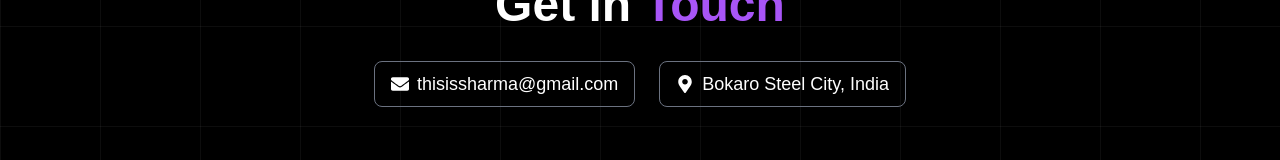
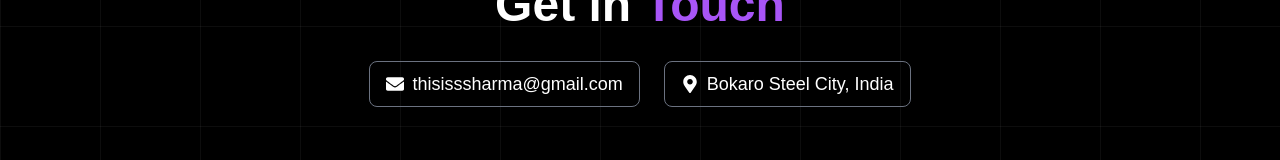
Before and after one commit to Sahil-Sharma06/Portfolio2.0, a Next.js app: page / in a window 1280 px wide. Shown: the part 5142-5302 px from the top of the page. Built offline with nearby package versions, Linux system fonts and the light colour scheme.

Commit message:
Email Update

```diff
--- a/src/app/components/contact.tsx
+++ b/src/app/components/contact.tsx
@@ -16,7 +16,7 @@ export default function Contact() {
   const [showNotification, setShowNotification] = useState(false);
 
   const handleCopyEmail = () => {
-    const email = "thisissharma@gmail.com";
+    const email = "thisisssharma@gmail.com";
     navigator.clipboard.writeText(email).then(() => {
       setShowNotification(true);
       setTimeout(() => {
@@ -51,7 +51,7 @@ export default function Contact() {
             title="Click to copy email"
           >
             <FaEnvelope />
-            <span>thisissharma@gmail.com</span>
+            <span>thisisssharma@gmail.com</span>
           </div>
           {/* Location */}
           <div className="flex items-center gap-2 px-4 py-2 text-base font-medium text-white border border-gray-500 rounded-lg md:text-lg font-open-sans">
```
